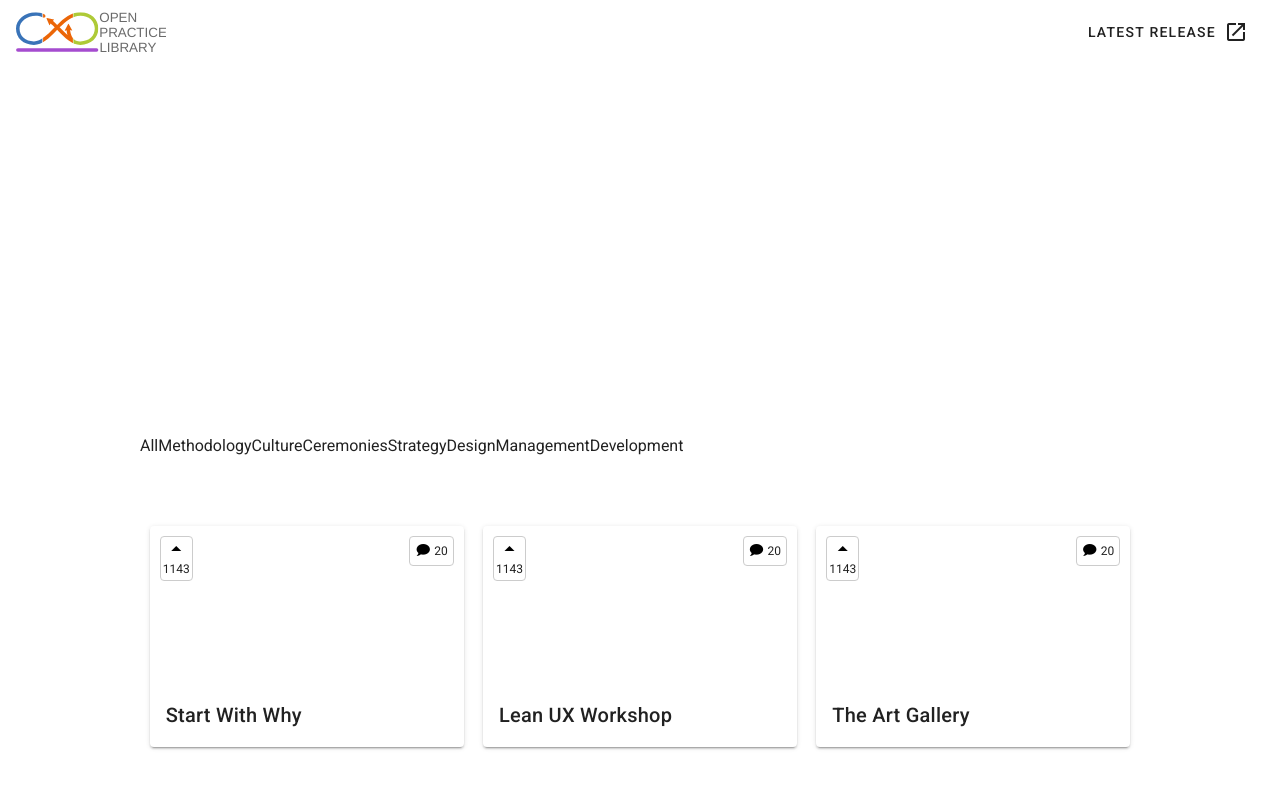
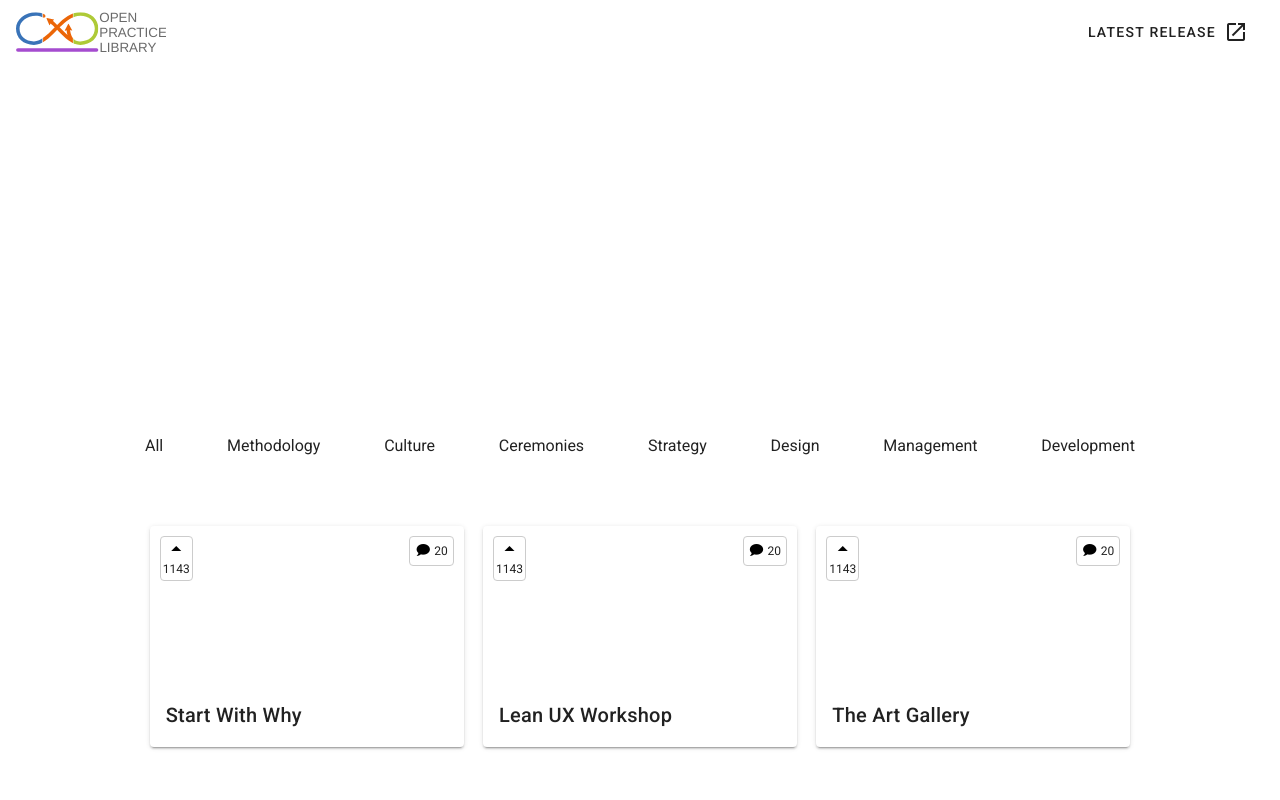
Before and after one commit to openpracticelibrary/opl-fe, a Vue app: page / in a window 1280 px wide. Shown: the top 800 px of the page. Built offline with nearby package versions, Linux system fonts and the light colour scheme.

Commit message:
updated filters

```diff
--- a/src/components/O-PracticesFilter.vue
+++ b/src/components/O-PracticesFilter.vue
@@ -1,26 +1,63 @@
 <template>
   <div class="o-practices-filter">
-    <span class='o-filter-item'>All</span>
-    <span class='o-filter-item'>Methodology</span>
-    <span class='o-filter-item'>Culture</span>
-    <span class='o-filter-item'>Ceremonies</span>
-    <span class='o-filter-item'>Strategy</span>
-    <span class='o-filter-item'>Design</span>
-    <span class='o-filter-item'>Management</span>
-    <span class='o-filter-item'>Development</span>
+    <div class="o-practices-filter-large">
+      <span
+        class='o-filter-item'
+        v-for="(type, index) in practiceTypes"
+        :key="`type-${index}`"
+      >
+        {{type}}
+      </span>
+    </div>
+    <v-select
+      :items="practiceTypes"
+      label="Filter Practices"
+      class="o-practices-filter-small"
+    ></v-select>
   </div>
 </template>
 
 <script>
 export default {
-
+  name: 'O-PracticesFilter',
+  data: () => ({
+    practiceTypes: [
+      'All',
+      'Methodology',
+      'Culture',
+      'Ceremonies',
+      'Strategy',
+      'Design',
+      'Management',
+      'Development',
+    ],
+  }),
 };
 </script>
 
 <style lang="scss" scoped>
-.o-practices-filter{
+.o-practices-filter-large{
+  display: flex;
+  width: 100%;
+  justify-content: space-between;
+  flex-wrap: wrap;
 }
 
+.o-practices-filter-small {
+    display: none;
+  }
+
 .o-filter-item {
+  padding-left: 5px;
+  padding-right: 5px;
+}
+
+@media screen and (max-width: 375px) {
+  .o-practices-filter-large {
+    display: none !important;
+  }
+  .o-practices-filter-small {
+    display: flex;
+  }
 }
 </style>
```
